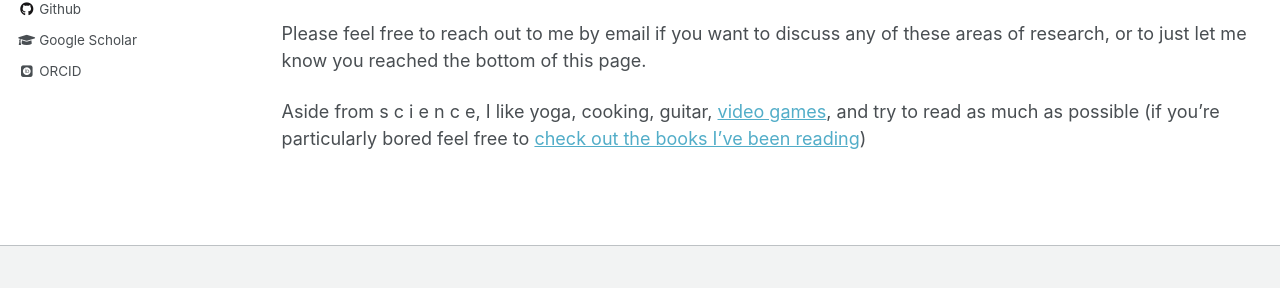
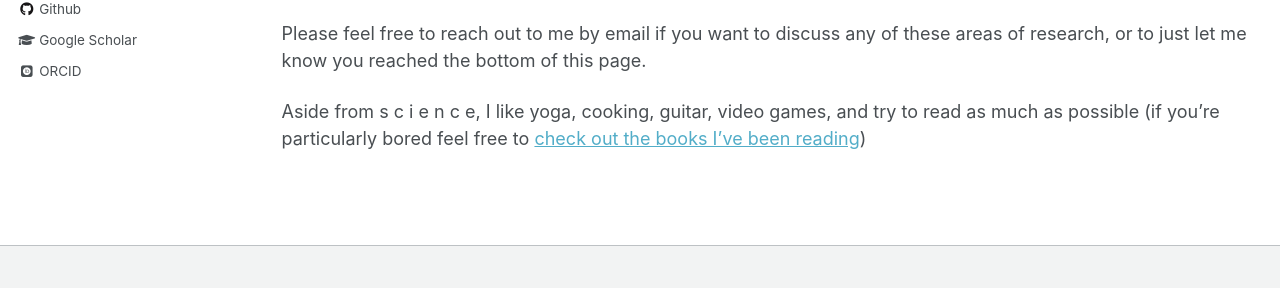
Before and after one commit to jeffreyallenbrooks/jeffreyallenbrooks.github.io, a Jekyll site: the page built from research/research.md, in a window 1280 px wide and 900 px high, scrolled down 711 px. Shown: the part 527-815 px from the top of the window. Built offline with Jekyll 4.4.1, drawn with Linux system fonts in a browser that asks for light colours; some web fonts are replaced; some of the changed lines change nothing that is shown.

Commit message:
more updates

```diff
--- a/research/research.md
+++ b/research/research.md
@@ -44,4 +44,4 @@ These areas are currently under construction. Please check back later!
 ### etc.
 Please feel free to reach out to me by email if you want to discuss any of these areas of research, or to just let me know you reached the bottom of this page.
 
-Aside from s c i e n c e, I like yoga, cooking, guitar, <a href="https://psnprofiles.com/ourannual">video games</a>, and try to read as much as possible (if you're particularly bored feel free to <a href="https://app.thestorygraph.com/profile/jeffreyallenbrooks">check out the books I've been reading</a>)
+Aside from s c i e n c e, I like yoga, cooking, guitar, video games, and try to read as much as possible (if you're particularly bored feel free to <a href="https://app.thestorygraph.com/profile/jeffreyallenbrooks">check out the books I've been reading</a>)
```
